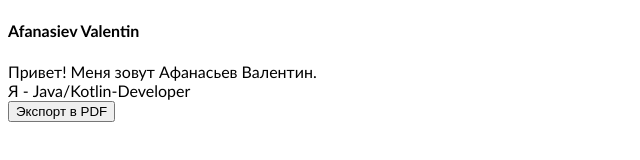
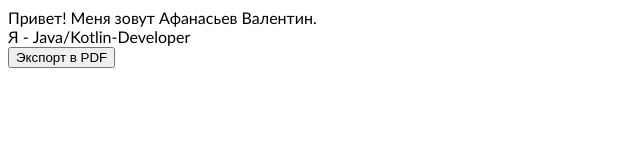
Before and after one commit to Narryel/narryel.github.io, a plain HTML site: page index.html in a window 1280 px wide. Shown: the whole page, without its empty margins (0-640 px from the left). Drawn offline with Linux system fonts and the light colour scheme.

Commit message:
remove h4

```diff
--- a/index.html
+++ b/index.html
@@ -8,7 +8,7 @@
 <link rel="stylesheet" type="text/css" href="style.css">
 <body>
 <div>
-    <h4>Afanasiev Valentin</h4>
+<!--    <h4>Afanasiev Valentin</h4>-->
 
     <div>
         <span style="display: block"> Привет! Меня зовут Афанасьев Валентин. </span>
```
